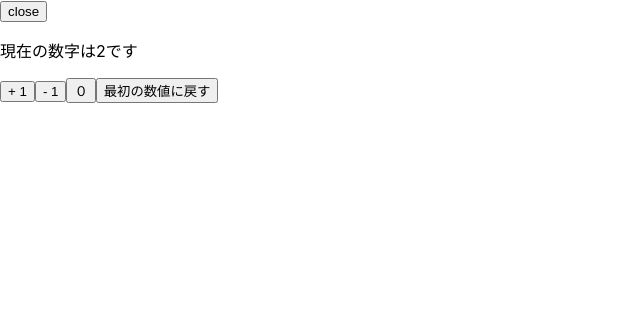
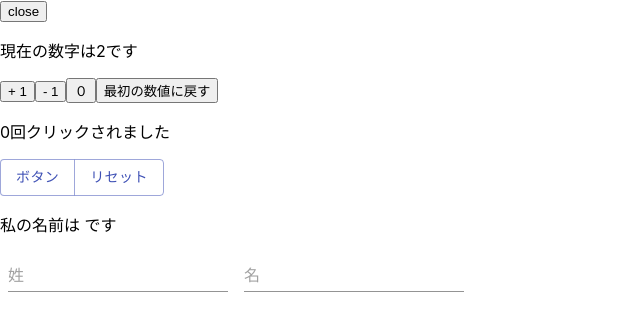
Before and after one commit to kazukimaeda26/study-react, a React (Create React App) app: page / in a window 1280 px wide. Shown: the top 322 px of the page, without its empty margins (0-640 px from the left). Built offline with nearby package versions, Linux system fonts and the light colour scheme.

Commit message:
useEffect

```diff
--- a/package.json
+++ b/package.json
@@ -3,6 +3,9 @@
   "version": "0.1.0",
   "private": true,
   "dependencies": {
+    "@material-ui/core": "^4.11.4",
+    "@material-ui/icons": "^4.11.2",
+    "@material-ui/system": "^4.11.3",
     "@testing-library/jest-dom": "^5.11.4",
     "@testing-library/react": "^11.1.0",
     "@testing-library/user-event": "^12.1.10",
--- a/src/App.js
+++ b/src/App.jsx
@@ -1,10 +1,13 @@
-import logo from './logo.svg';
 import './App.css';
-import Counter from './Counter';
+
+import {Counter, EffectFunc} from './components/index';
 
 function App() {
   return (
+    <>
     <Counter />
+    <EffectFunc />
+    </>
   );
 }
 
--- a/src/Counter.jsx
+++ b/src/components/Counter.jsx
@@ -1,5 +1,7 @@
 // 関数コンポーネント内で state を使えるようにするため、useState をインポート
 import React, { useState } from 'react'
+
+
 
 const Counter = () => {
   // countの初期値として、1~10までのランダムな数値を生成
--- /dev/null
+++ b/src/components/EffectFunc.jsx
@@ -0,0 +1,52 @@
+import React, {useState, useEffect} from 'react'
+import { makeStyles } from '@material-ui/core/styles';
+import ButtonGroup from '@material-ui/core/ButtonGroup';
+import Button from '@material-ui/core/Button';
+import Input from '@material-ui/core/Input';
+
+const useStyles = makeStyles((theme) => ({
+  root: {
+    '& > *': {
+      margin: theme.spacing(1),
+    },
+  },
+}));
+
+const EffectFunc = () => {
+  const classes = useStyles();
+  const [count, setCount] = useState(0)
+  const [name, setName] = useState({
+    lastName: '',
+    firstName: ''
+  })
+  useEffect(() => {
+    document.title =`${count}回クリックされました`
+  },[count])
+
+  return (
+    <>
+      <p>{`${count}回クリックされました`}</p>
+      <ButtonGroup color="primary" aria-label="outlined primary button group">
+        <Button onClick={()=>setCount((prev) => prev + 1)}>
+          ボタン
+        </Button>
+        <Button onClick={()=>setCount(0)}>
+          リセット
+        </Button>
+      </ButtonGroup>
+      <p>{`私の名前は${name.lastName} ${name.firstName}です`}</p>
+      <form className={classes.root} noValidate autoComplete="off">
+        <Input
+          placeholder="姓"
+          value={name.lastName}
+          onChange={(e)=>{setName({...name,lastName: e.target.value})}}/>
+        <Input
+          placeholder="名"
+          value={name.firstName}
+          onChange={(e)=>{setName({...name,firstName: e.target.value})}}/>
+      </form>
+    </>
+  )
+}
+
+export default EffectFunc
--- /dev/null
+++ b/src/components/index.js
@@ -0,0 +1,2 @@
+export {default as Counter} from './Counter';
+export {default as EffectFunc} from './EffectFunc';
--- a/src/index.js
+++ b/src/index.js
@@ -1,8 +1,10 @@
 import React from 'react';
 import ReactDOM from 'react-dom';
 import './index.css';
-import App from './App';
+import App from './App.jsx';
 import reportWebVitals from './reportWebVitals';
+
+
 
 ReactDOM.render(
   <React.StrictMode>
```
Also changed, not shown: 2 other files (tests, documents, lock files or other folders).
